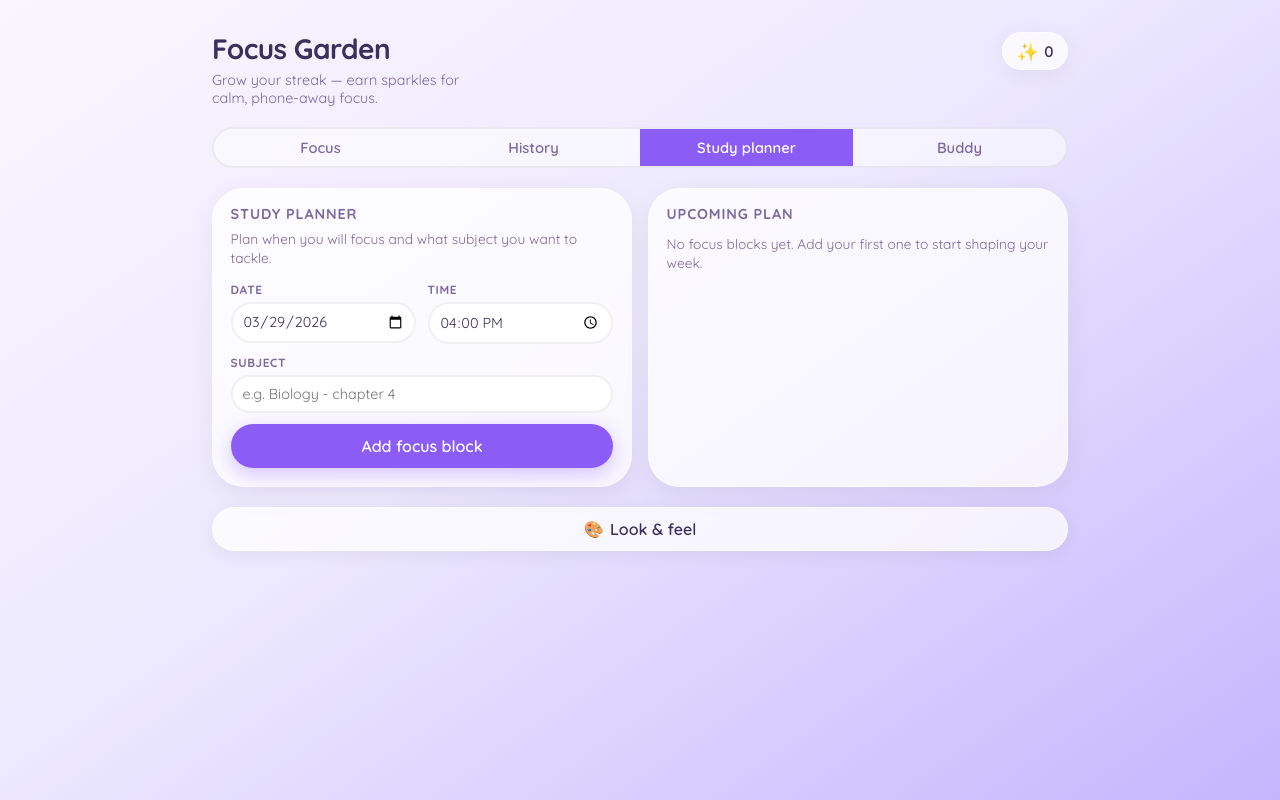
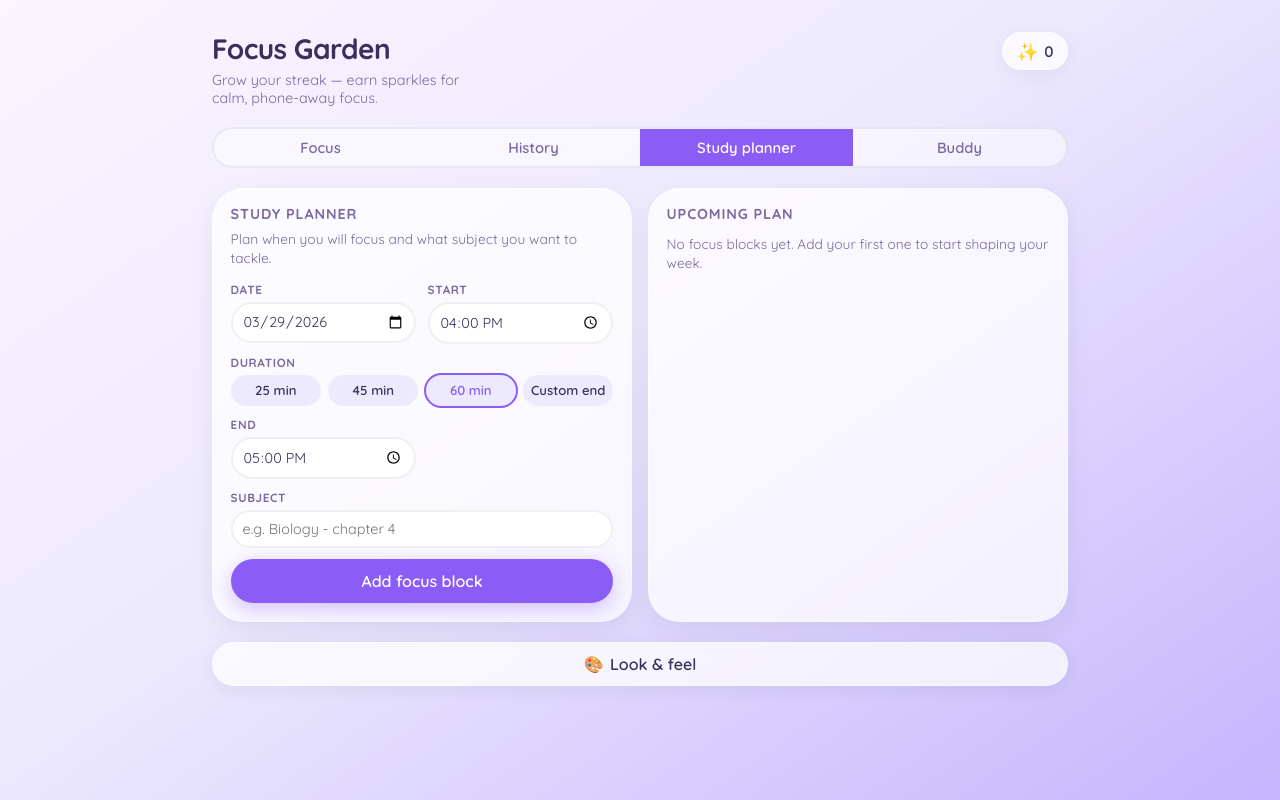
Before and after one commit to ik41002/Focus-app, a React (Vite) app: page / in a window 1280 px wide. Both pictures are taken after a click on the tab "Study planner". Built offline with nearby package versions, Linux system fonts and the light colour scheme.

Commit message:
optional duration times

```diff
--- a/src/App.css
+++ b/src/App.css
@@ -207,6 +207,24 @@
   text-transform: uppercase;
   letter-spacing: 0.05em;
   color: var(--color-muted);
+}
+
+.study-planner__durations {
+  display: grid;
+  grid-template-columns: repeat(4, minmax(0, 1fr));
+  gap: 0.45rem;
+}
+
+@media (max-width: 560px) {
+  .study-planner__durations {
+    grid-template-columns: repeat(2, minmax(0, 1fr));
+  }
+}
+
+.study-planner__durations .preset-btn {
+  min-width: 0;
+  padding: 0.48rem 0.35rem;
+  font-size: 0.82rem;
 }
 
 .study-planner__field input {
@@ -233,6 +251,14 @@
 
 .study-planner__form .btn {
   grid-column: 1 / -1;
+}
+
+.study-planner__error {
+  grid-column: 1 / -1;
+  margin: 0;
+  font-size: 0.8rem;
+  font-weight: 600;
+  color: #b42318;
 }
 
 .study-planner__empty {
--- a/src/App.tsx
+++ b/src/App.tsx
@@ -521,8 +521,8 @@ export function App() {
           >
             <StudyPlanner
               plans={state.studyPlan}
-              onAddPlan={({ date, time, subject }) => {
-                const nextItem = { id: newStudyPlanId(), date, time, subject };
+              onAddPlan={({ date, startTime, endTime, subject }) => {
+                const nextItem = { id: newStudyPlanId(), date, startTime, endTime, subject };
                 persist({ ...stateRef.current, studyPlan: [...stateRef.current.studyPlan, nextItem] });
                 showToast(`Added study block: ${subject}`);
               }}
--- a/src/components/StudyPlanner.tsx
+++ b/src/components/StudyPlanner.tsx
@@ -1,5 +1,7 @@
 import { useMemo, useState, type FormEvent } from "react";
 import type { StudyPlanItem } from "../types";
+
+const DURATION_PRESETS = [25, 45, 60] as const;
 
 function formatPlanDate(date: string) {
   const asDate = new Date(`${date}T12:00:00`);
@@ -13,7 +15,19 @@ function formatPlanDate(date: string) {
 
 function comparePlanItems(a: StudyPlanItem, b: StudyPlanItem) {
   if (a.date !== b.date) return a.date.localeCompare(b.date);
-  return a.time.localeCompare(b.time);
+  return a.startTime.localeCompare(b.startTime);
+}
+
+function addMinutesToTime(time: string, minutesToAdd: number) {
+  const [hRaw, mRaw] = time.split(":");
+  const h = Number.parseInt(hRaw, 10);
+  const m = Number.parseInt(mRaw, 10);
+  if (Number.isNaN(h) || Number.isNaN(m)) return time;
+  const total = h * 60 + m + minutesToAdd;
+  const capped = Math.min(total, 23 * 60 + 59);
+  const outH = Math.floor(capped / 60);
+  const outM = capped % 60;
+  return `${String(outH).padStart(2, "0")}:${String(outM).padStart(2, "0")}`;
 }
 
 export function StudyPlanner({
@@ -22,13 +36,16 @@ export function StudyPlanner({
   onRemovePlan,
 }: {
   plans: StudyPlanItem[];
-  onAddPlan: (input: { date: string; time: string; subject: string }) => void;
+  onAddPlan: (input: { date: string; startTime: string; endTime: string; subject: string }) => void;
   onRemovePlan: (id: string) => void;
 }) {
   const today = useMemo(() => new Date().toISOString().slice(0, 10), []);
   const [date, setDate] = useState(today);
-  const [time, setTime] = useState("16:00");
+  const [startTime, setStartTime] = useState("16:00");
+  const [endTime, setEndTime] = useState("17:00");
   const [subject, setSubject] = useState("");
+  const [selectedDuration, setSelectedDuration] = useState<number | "custom">(60);
+  const [timeError, setTimeError] = useState<string | null>(null);
 
   const sortedPlans = useMemo(() => [...plans].sort(comparePlanItems), [plans]);
 
@@ -36,7 +53,12 @@ export function StudyPlanner({
     e.preventDefault();
     const cleanSubject = subject.trim();
     if (!cleanSubject) return;
-    onAddPlan({ date, time, subject: cleanSubject });
+    if (endTime <= startTime) {
+      setTimeError("End time must be later than start time.");
+      return;
+    }
+    setTimeError(null);
+    onAddPlan({ date, startTime, endTime, subject: cleanSubject });
     setSubject("");
   };
 
@@ -57,8 +79,61 @@ export function StudyPlanner({
           </label>
 
           <label className="study-planner__field">
-            <span>Time</span>
-            <input type="time" value={time} onChange={(e) => setTime(e.target.value)} required />
+            <span>Start</span>
+            <input
+              type="time"
+              value={startTime}
+              onChange={(e) => {
+                const nextStart = e.target.value;
+                setStartTime(nextStart);
+                if (selectedDuration !== "custom") {
+                  setEndTime(addMinutesToTime(nextStart, selectedDuration));
+                }
+                if (timeError) setTimeError(null);
+              }}
+              required
+            />
+          </label>
+
+          <div className="study-planner__field study-planner__field--wide">
+            <span>Duration</span>
+            <div className="study-planner__durations">
+              {DURATION_PRESETS.map((minutes) => (
+                <button
+                  key={minutes}
+                  type="button"
+                  className={`preset-btn ${selectedDuration === minutes ? "preset-btn--active" : ""}`}
+                  onClick={() => {
+                    setSelectedDuration(minutes);
+                    setEndTime(addMinutesToTime(startTime, minutes));
+                    if (timeError) setTimeError(null);
+                  }}
+                >
+                  {minutes} min
+                </button>
+              ))}
+              <button
+                type="button"
+                className={`preset-btn ${selectedDuration === "custom" ? "preset-btn--active" : ""}`}
+                onClick={() => setSelectedDuration("custom")}
+              >
+                Custom end
+              </button>
+            </div>
+          </div>
+
+          <label className="study-planner__field">
+            <span>End</span>
+            <input
+              type="time"
+              value={endTime}
+              onChange={(e) => {
+                setEndTime(e.target.value);
+                setSelectedDuration("custom");
+                if (timeError) setTimeError(null);
+              }}
+              required
+            />
           </label>
 
           <label className="study-planner__field study-planner__field--wide">
@@ -76,6 +151,7 @@ export function StudyPlanner({
           <button type="submit" className="btn btn--primary">
             Add focus block
           </button>
+          {timeError && <p className="study-planner__error">{timeError}</p>}
         </form>
       </section>
 
@@ -95,14 +171,14 @@ export function StudyPlanner({
                 <div className="study-planner__item-main">
                   <p className="study-planner__item-subject">{plan.subject}</p>
                   <p className="study-planner__item-time">
-                    {formatPlanDate(plan.date)} at {plan.time}
+                    {formatPlanDate(plan.date)} · {plan.startTime} - {plan.endTime}
                   </p>
                 </div>
                 <button
                   type="button"
                   className="study-planner__remove"
                   onClick={() => onRemovePlan(plan.id)}
-                  aria-label={`Remove ${plan.subject} on ${plan.date} at ${plan.time}`}
+                  aria-label={`Remove ${plan.subject} on ${plan.date} from ${plan.startTime} to ${plan.endTime}`}
                 >
                   Remove
                 </button>
--- a/src/storage.ts
+++ b/src/storage.ts
@@ -10,7 +10,7 @@ const defaultAppearance: Appearance = {
 export const APP_FONT_STACK = '"Quicksand", system-ui, sans-serif';
 
 export const defaultState: PersistedState = {
-  version: 3,
+  version: 4,
   totalFocusSeconds: 0,
   sparkleCoins: 0,
   streakDays: 0,
@@ -27,7 +27,7 @@ function migrate(raw: unknown): PersistedState {
   if (!raw || typeof raw !== "object") return base;
   const p = raw as Record<string, unknown>;
   const ver = p.version;
-  if (ver !== 1 && ver !== 2 && ver !== 3) return base;
+  if (ver !== 1 && ver !== 2 && ver !== 3 && ver !== 4) return base;
 
   const appearance = {
     ...defaultAppearance,
@@ -55,7 +55,29 @@ function migrate(raw: unknown): PersistedState {
   }
 
   const sessions = Array.isArray(p.sessions) ? (p.sessions as PersistedState["sessions"]) : [];
-  const studyPlan = Array.isArray(p.studyPlan) ? (p.studyPlan as PersistedState["studyPlan"]) : [];
+  const studyPlan = Array.isArray(p.studyPlan)
+    ? p.studyPlan
+        .map((item) => {
+          if (!item || typeof item !== "object") return null;
+          const row = item as Record<string, unknown>;
+          const id = typeof row.id === "string" ? row.id : null;
+          const date = typeof row.date === "string" ? row.date : null;
+          const subject = typeof row.subject === "string" ? row.subject : null;
+          if (!id || !date || !subject) return null;
+
+          const legacyTime = typeof row.time === "string" ? row.time : "16:00";
+          const startTime = typeof row.startTime === "string" ? row.startTime : legacyTime;
+          const endTime =
+            typeof row.endTime === "string"
+              ? row.endTime
+              : startTime === "23:59"
+                ? "23:59"
+                : "17:00";
+
+          return { id, date, subject, startTime, endTime };
+        })
+        .filter((item): item is PersistedState["studyPlan"][number] => item != null)
+    : [];
   return {
     ...base,
     totalFocusSeconds: typeof p.totalFocusSeconds === "number" ? p.totalFocusSeconds : 0,
--- a/src/types.ts
+++ b/src/types.ts
@@ -18,12 +18,14 @@ export interface StudyPlanItem {
   /** Local calendar day YYYY-MM-DD */
   date: string;
   /** 24h time HH:mm */
-  time: string;
+  startTime: string;
+  /** 24h time HH:mm */
+  endTime: string;
   subject: string;
 }
 
 export interface PersistedState {
-  version: 3;
+  version: 4;
   totalFocusSeconds: number;
   sparkleCoins: number;
   streakDays: number;
```
